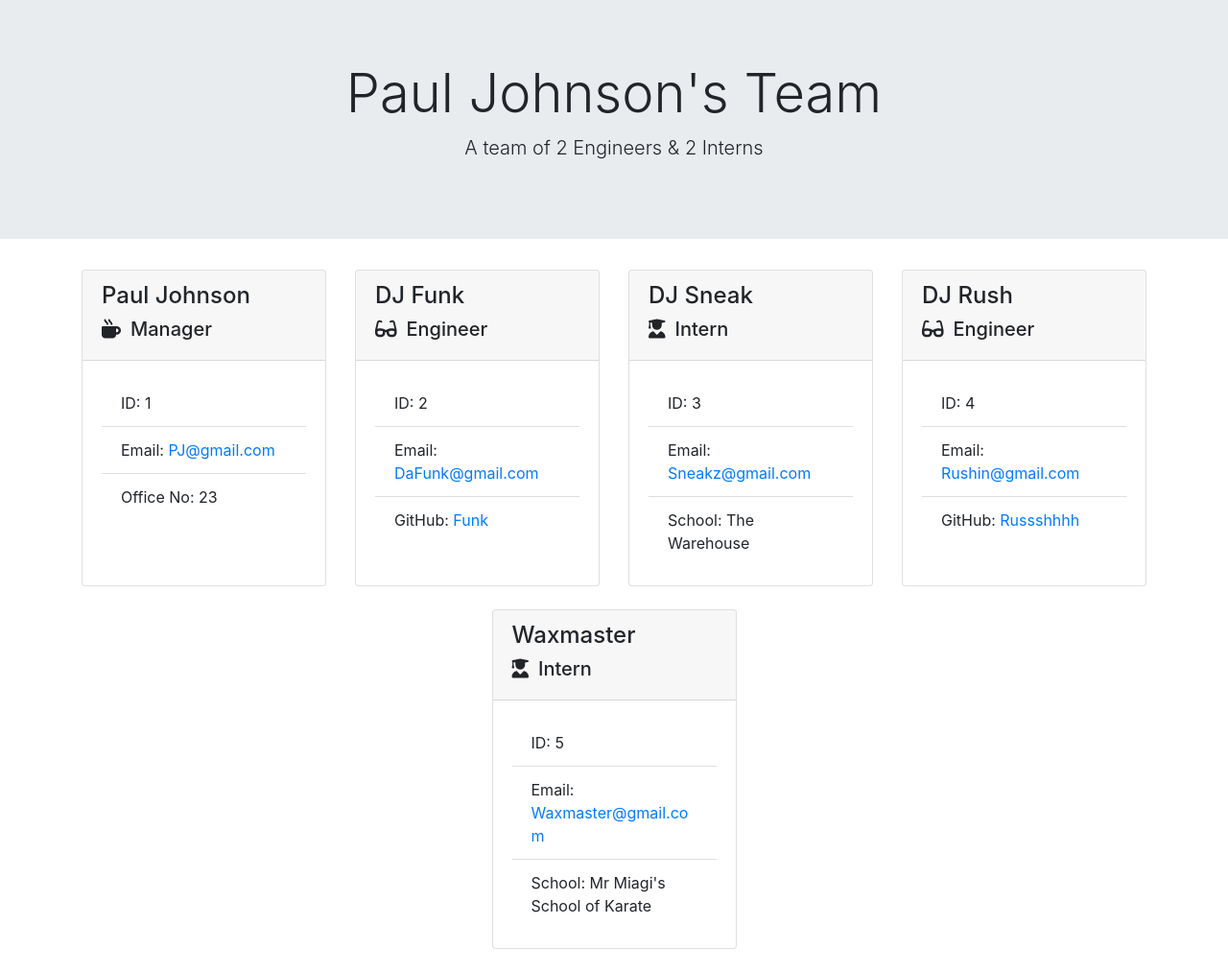
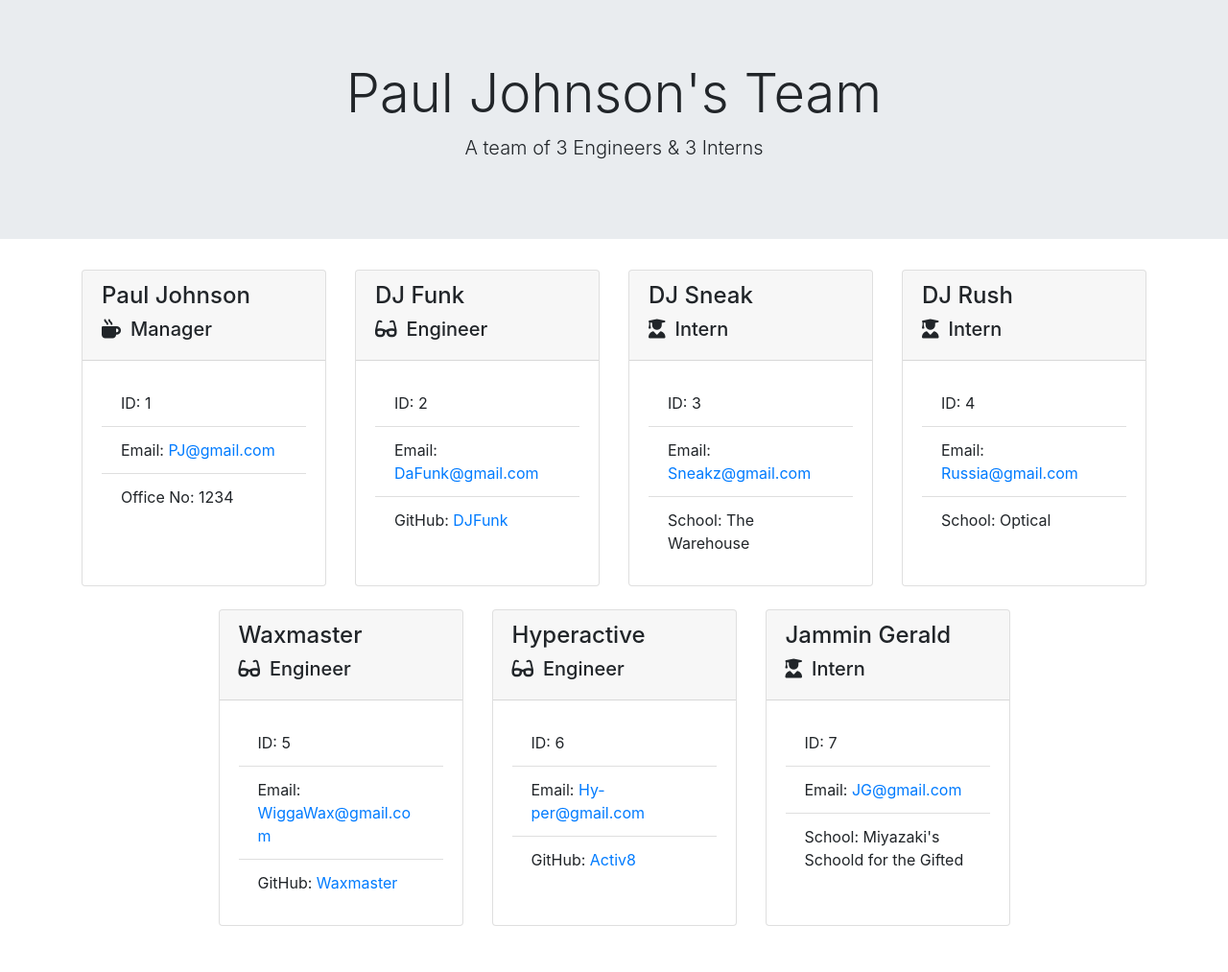
Before and after one commit to MrSamLaw/Team-Profile-Generator, a website: page dist/team.html in a window 1280 px wide. Shown: the whole page at 96% size. After the commit the page ends 989 px from the top, so only its background shows below. Drawn offline with nearby package versions, Linux system fonts and the light colour scheme.

```diff
--- a/dist/team.html
+++ b/dist/team.html
@@ -24,7 +24,7 @@
     <div class="jumbotron jumbotron-fluid">
         <div class="container">
             <h1 class="display-4 text-center">Paul Johnson's Team</h1>
-            <p class="lead text-center">A team of 2 Engineers & 2 Interns</p>
+            <p class="lead text-center">A team of 3 Engineers & 3 Interns</p>
         </div>
     </div>
     <section class="container">
@@ -40,7 +40,7 @@
                             <ul class="list-group list-group-flush">
                                 <li class="list-group-item">ID: 1</li>
                                 <li class="list-group-item">Email: <a href="mailto:PJ@gmail.com">PJ@gmail.com</a></li>
-                                <li class="list-group-item">Office No: 23</li>
+                                <li class="list-group-item">Office No: 1234</li>
                             </ul>
                         </div>
                     </div>
@@ -56,7 +56,7 @@
                             <ul class="list-group list-group-flush">
                                 <li class="list-group-item">ID: 2</li>
                                 <li class="list-group-item">Email: <a href="mailto:DaFunk@gmail.com">DaFunk@gmail.com</a></li>
-                                <li class="list-group-item">GitHub: <a href="https://www.github.com/Funk">Funk</a></li>
+                                <li class="list-group-item">GitHub: <a href="https://www.github.com/DJFunk">DJFunk</a></li>
                             </ul>
                         </div>
                     </div>
@@ -82,13 +82,13 @@
                     <div class="card h-100">
                         <div class="card-header">
                             <h4>DJ Rush</h4>
-                            <h5><i class="fas fa-glasses"></i>Engineer</h5>
+                            <h5><i class="fas fa-user-graduate"></i>Intern</h5>
                         </div>
                         <div class="card-body">
                             <ul class="list-group list-group-flush">
                                 <li class="list-group-item">ID: 4</li>
-                                <li class="list-group-item">Email: <a href="mailto:Rushin@gmail.com">Rushin@gmail.com</a></li>
-                                <li class="list-group-item">GitHub: <a href="https://www.github.com/Russshhhh">Russshhhh</a></li>
+                                <li class="list-group-item">Email: <a href="mailto:Russia@gmail.com">Russia@gmail.com</a></li>
+                                <li class="list-group-item">School: Optical</li>
                             </ul>
                         </div>
                     </div>
@@ -98,13 +98,45 @@
                     <div class="card h-100">
                         <div class="card-header">
                             <h4>Waxmaster</h4>
+                            <h5><i class="fas fa-glasses"></i>Engineer</h5>
+                        </div>
+                        <div class="card-body">
+                            <ul class="list-group list-group-flush">
+                                <li class="list-group-item">ID: 5</li>
+                                <li class="list-group-item">Email: <a href="mailto:WiggaWax@gmail.com">WiggaWax@gmail.com</a></li>
+                                <li class="list-group-item">GitHub: <a href="https://www.github.com/Waxmaster">Waxmaster</a></li>
+                            </ul>
+                        </div>
+                    </div>
+                </div>
+
+                <div class="col mb-4">
+                    <div class="card h-100">
+                        <div class="card-header">
+                            <h4>Hyperactive</h4>
+                            <h5><i class="fas fa-glasses"></i>Engineer</h5>
+                        </div>
+                        <div class="card-body">
+                            <ul class="list-group list-group-flush">
+                                <li class="list-group-item">ID: 6</li>
+                                <li class="list-group-item">Email: <a href="mailto:Hy-per@gmail.com">Hy-per@gmail.com</a></li>
+                                <li class="list-group-item">GitHub: <a href="https://www.github.com/Activ8">Activ8</a></li>
+                            </ul>
+                        </div>
+                    </div>
+                </div>
+
+                <div class="col mb-4">
+                    <div class="card h-100">
+                        <div class="card-header">
+                            <h4>Jammin Gerald</h4>
                             <h5><i class="fas fa-user-graduate"></i>Intern</h5>
                         </div>
                         <div class="card-body">
                             <ul class="list-group list-group-flush">
-                                <li class="list-group-item">ID: 5</li>
-                                <li class="list-group-item">Email: <a href="mailto:Waxmaster@gmail.com">Waxmaster@gmail.com</a></li>
-                                <li class="list-group-item">School: Mr Miagi's School of Karate</li>
+                                <li class="list-group-item">ID: 7</li>
+                                <li class="list-group-item">Email: <a href="mailto:JG@gmail.com">JG@gmail.com</a></li>
+                                <li class="list-group-item">School: Miyazaki's Schoold for the Gifted</li>
                             </ul>
                         </div>
                     </div>
```
Also changed, not shown: README.md, assets/SampleOutput.png (added), assets/Team-Profile-Generator.png (added).
